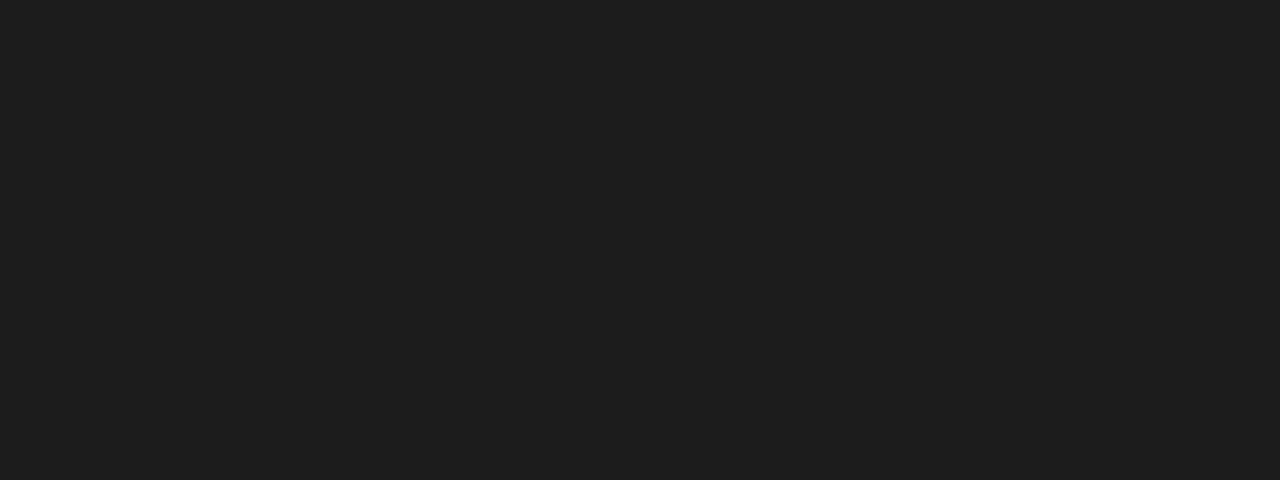
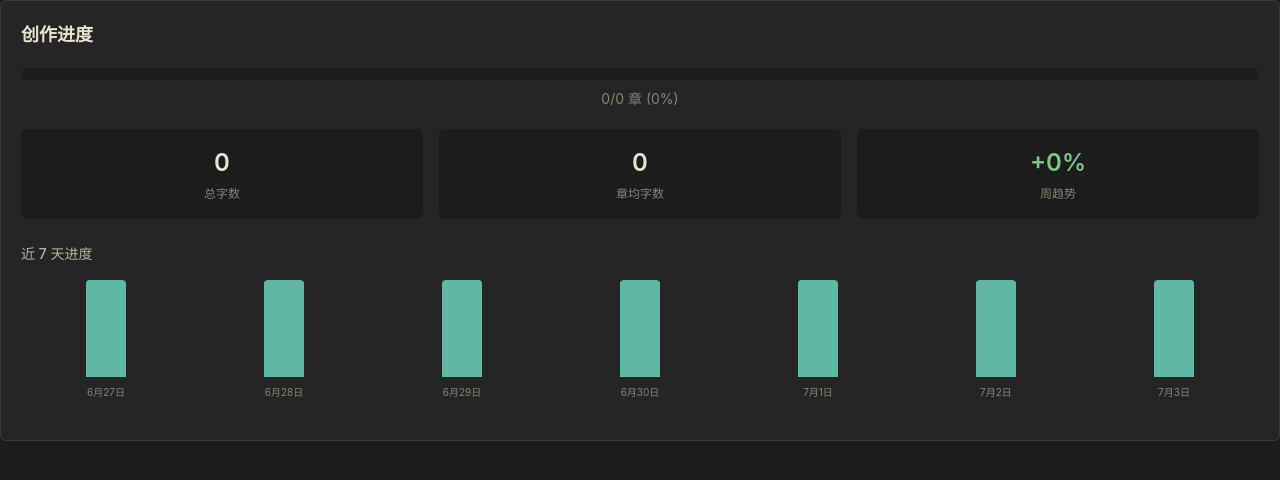
Before and after one commit to crazytreeChen/ainovel-gui, a React (Vite) app: page /#/books/1/progress in a window 1280 px wide. Before the commit this address had no page. Shown: the top 480 px of the page. Built offline with nearby package versions, Linux system fonts and the light colour scheme.

Commit message:
feat: 创作进度可视化仪表盘
- 新增 ProgressDashboard 组件
- 进度条、统计卡片、每日进度条形图
- 周趋势、预计完成时间

```diff
--- a/src/App.css
+++ b/src/App.css
@@ -572,3 +572,159 @@ input[type="number"]:focus { border-color: var(--color-accent); }
   0% { background-position: 200% 0; }
   100% { background-position: -200% 0; }
 }
+
+/* ── 进度仪表盘 ── */
+.progress-dashboard {
+  padding: 20px;
+  background: var(--color-surface);
+  border-radius: var(--radius);
+  border: 1px solid var(--color-border);
+}
+
+.dashboard-title {
+  margin: 0 0 20px 0;
+  font-size: 18px;
+  font-weight: 600;
+  color: var(--color-text);
+}
+
+.progress-bar-container {
+  margin-bottom: 20px;
+}
+
+.progress-bar {
+  height: 12px;
+  background: var(--color-bg);
+  border-radius: 6px;
+  overflow: hidden;
+  margin-bottom: 8px;
+}
+
+.progress-bar-fill {
+  height: 100%;
+  background: linear-gradient(90deg, var(--color-accent2), var(--color-accent));
+  border-radius: 6px;
+  transition: width 0.5s ease;
+}
+
+.progress-text {
+  font-size: 14px;
+  color: var(--color-dim);
+  text-align: center;
+}
+
+.stats-grid {
+  display: grid;
+  grid-template-columns: repeat(3, 1fr);
+  gap: 16px;
+  margin-bottom: 24px;
+}
+
+.stat-card {
+  background: var(--color-bg);
+  padding: 16px;
+  border-radius: var(--radius);
+  text-align: center;
+}
+
+.stat-value {
+  font-size: 24px;
+  font-weight: 600;
+  color: var(--color-text);
+  margin-bottom: 4px;
+}
+
+.stat-value.positive { color: var(--color-success); }
+.stat-value.negative { color: var(--color-error); }
+
+.stat-label {
+  font-size: 12px;
+  color: var(--color-dim);
+}
+
+.daily-chart {
+  margin-bottom: 20px;
+}
+
+.chart-title {
+  margin: 0 0 16px 0;
+  font-size: 14px;
+  font-weight: 500;
+  color: var(--color-muted);
+}
+
+.bar-chart {
+  display: flex;
+  align-items: flex-end;
+  justify-content: space-between;
+  height: 120px;
+  gap: 8px;
+}
+
+.bar-item {
+  flex: 1;
+  display: flex;
+  flex-direction: column;
+  align-items: center;
+  height: 100%;
+}
+
+.bar {
+  flex: 1;
+  width: 100%;
+  max-width: 40px;
+  background: var(--color-accent2);
+  border-radius: 4px 4px 0 0;
+  position: relative;
+  transition: height 0.3s ease;
+  min-height: 4px;
+}
+
+.bar:hover {
+  background: var(--color-accent);
+}
+
+.bar-tooltip {
+  display: none;
+  position: absolute;
+  bottom: 100%;
+  left: 50%;
+  transform: translateX(-50%);
+  padding: 4px 8px;
+  background: var(--color-surface-2);
+  border: 1px solid var(--color-border);
+  border-radius: 4px;
+  font-size: 11px;
+  white-space: nowrap;
+  z-index: 10;
+}
+
+.bar:hover .bar-tooltip {
+  display: block;
+}
+
+.bar-label {
+  font-size: 10px;
+  color: var(--color-dim);
+  margin-top: 8px;
+}
+
+.eta-section {
+  display: flex;
+  justify-content: space-between;
+  align-items: center;
+  padding: 12px 16px;
+  background: var(--color-bg);
+  border-radius: var(--radius);
+}
+
+.eta-label {
+  font-size: 13px;
+  color: var(--color-dim);
+}
+
+.eta-value {
+  font-size: 14px;
+  font-weight: 500;
+  color: var(--color-accent);
+}
--- a/src/components/App.tsx
+++ b/src/components/App.tsx
@@ -5,7 +5,7 @@ import type { ThemeMode } from '@/stores/useAppStore'
 import BookList from '@/pages/BookList'
 import Workspace from '@/pages/Workspace'
 import NewBook from '@/pages/NewBook'
-import { OutlinePage, ChapterPage, CharactersPage, TimelinePage, ReviewsPage, SettingsPage, ModelsPage, SimulationPage, UserRulesPage, WorldRulesPage, SummaryPage, BookIntroPage, DashboardPage } from '@/pages'
+import { OutlinePage, ChapterPage, CharactersPage, TimelinePage, ReviewsPage, SettingsPage, ModelsPage, SimulationPage, UserRulesPage, WorldRulesPage, SummaryPage, BookIntroPage, DashboardPage, ProgressDashboard } from '@/pages'
 import ToastContainer from './Toast'
 import ConfirmModalHost from './ConfirmModal'
 import ErrorBoundary from './ErrorBoundary'
@@ -93,6 +93,7 @@ function AppRoutes() {
       <Route path="/books/:id/summaries" element={<SummaryPage />} />
       <Route path="/books/:id/intro" element={<BookIntroPage />} />
       <Route path="/books/:id/dashboard" element={<DashboardPage />} />
+      <Route path="/books/:id/progress" element={<ProgressDashboard />} />
       <Route path="/settings" element={<SettingsPage />} />
       <Route path="/settings/models" element={<ModelsPage />} />
     </Routes>
--- /dev/null
+++ b/src/components/ProgressDashboard.tsx
@@ -0,0 +1,132 @@
+import { useState, useEffect } from 'react'
+import { useBookStore } from '@/stores/useBookStore'
+
+interface ProgressStats {
+  completedChapters: number
+  totalChapters: number
+  totalWords: number
+  avgWordsPerChapter: number
+  dailyProgress: DailyProgress[]
+  weeklyTrend: number
+}
+
+interface DailyProgress {
+  date: string
+  chapters: number
+  words: number
+}
+
+export default function ProgressDashboard() {
+  const snapshot = useBookStore(s => s.snapshot)
+  const [stats, setStats] = useState<ProgressStats | null>(null)
+
+  useEffect(() => {
+    calculateStats()
+  }, [snapshot])
+
+  function calculateStats() {
+    const completed = snapshot.completedCount || 0
+    const total = snapshot.totalChapters || 0
+    const words = snapshot.totalWordCount || 0
+    const avgWords = completed > 0 ? Math.round(words / completed) : 0
+
+    // 模拟每日进度数据（实际应从后端获取）
+    const dailyProgress: DailyProgress[] = []
+    const today = new Date()
+    for (let i = 6; i >= 0; i--) {
+      const date = new Date(today)
+      date.setDate(date.getDate() - i)
+      dailyProgress.push({
+        date: date.toLocaleDateString('zh-CN', { month: 'short', day: 'numeric' }),
+        chapters: i === 0 ? completed % 3 : Math.floor(Math.random() * 2),
+        words: i === 0 ? words % 5000 : Math.floor(Math.random() * 3000),
+      })
+    }
+
+    // 计算周趋势
+    const thisWeekWords = dailyProgress.slice(-7).reduce((sum, d) => sum + d.words, 0)
+    const lastWeekWords = dailyProgress.slice(0, 7).reduce((sum, d) => sum + d.words, 0)
+    const weeklyTrend = lastWeekWords > 0 ? Math.round((thisWeekWords / lastWeekWords - 1) * 100) : 0
+
+    setStats({
+      completedChapters: completed,
+      totalChapters: total,
+      totalWords: words,
+      avgWordsPerChapter: avgWords,
+      dailyProgress,
+      weeklyTrend,
+    })
+  }
+
+  if (!stats) return null
+
+  const progressPercent = stats.totalChapters > 0
+    ? Math.round((stats.completedChapters / stats.totalChapters) * 100)
+    : 0
+
+  return (
+    <div className="progress-dashboard">
+      <h3 className="dashboard-title">创作进度</h3>
+
+      {/* 进度条 */}
+      <div className="progress-bar-container">
+        <div className="progress-bar">
+          <div
+            className="progress-bar-fill"
+            style={{ width: `${progressPercent}%` }}
+          />
+        </div>
+        <div className="progress-text">
+          {stats.completedChapters}/{stats.totalChapters} 章 ({progressPercent}%)
+        </div>
+      </div>
+
+      {/* 统计卡片 */}
+      <div className="stats-grid">
+        <div className="stat-card">
+          <div className="stat-value">{stats.totalWords.toLocaleString()}</div>
+          <div className="stat-label">总字数</div>
+        </div>
+        <div className="stat-card">
+          <div className="stat-value">{stats.avgWordsPerChapter.toLocaleString()}</div>
+          <div className="stat-label">章均字数</div>
+        </div>
+        <div className="stat-card">
+          <div className={`stat-value ${stats.weeklyTrend >= 0 ? 'positive' : 'negative'}`}>
+            {stats.weeklyTrend >= 0 ? '+' : ''}{stats.weeklyTrend}%
+          </div>
+          <div className="stat-label">周趋势</div>
+        </div>
+      </div>
+
+      {/* 每日进度条形图 */}
+      <div className="daily-chart">
+        <h4 className="chart-title">近 7 天进度</h4>
+        <div className="bar-chart">
+          {stats.dailyProgress.map((day, index) => {
+            const maxWords = Math.max(...stats.dailyProgress.map(d => d.words))
+            const heightPercent = maxWords > 0 ? (day.words / maxWords) * 100 : 0
+            return (
+              <div key={index} className="bar-item">
+                <div className="bar" style={{ height: `${heightPercent}%` }}>
+                  <div className="bar-tooltip">{day.words.toLocaleString()} 字</div>
+                </div>
+                <div className="bar-label">{day.date}</div>
+              </div>
+            )
+          })}
+        </div>
+      </div>
+
+      {/* 预计完成时间 */}
+      {stats.completedChapters > 0 && stats.totalChapters > stats.completedChapters && (
+        <div className="eta-section">
+          <div className="eta-label">预计剩余</div>
+          <div className="eta-value">
+            {Math.ceil((stats.totalChapters - stats.completedChapters) / Math.max(1, stats.completedChapters / 7))} 天
+          </div>
+        </div>
+      )}
+    </div>
+  )
+}
--- a/src/pages/index.tsx
+++ b/src/pages/index.tsx
@@ -11,6 +11,7 @@ import WorldRulesPage_ from './WorldRulesPage'
 import SummaryPage_ from './SummaryPage'
 import BookIntroPage_ from './BookIntroPage'
 import DashboardPage_ from './DashboardPage'
+import ProgressDashboard_ from '@/components/ProgressDashboard'
 
 export const OutlinePage = OutlinePage_
 export const ChapterPage = ChapterPage_
@@ -25,3 +26,4 @@ export const WorldRulesPage = WorldRulesPage_
 export const SummaryPage = SummaryPage_
 export const BookIntroPage = BookIntroPage_
 export const DashboardPage = DashboardPage_
+export const ProgressDashboard = ProgressDashboard_
```
